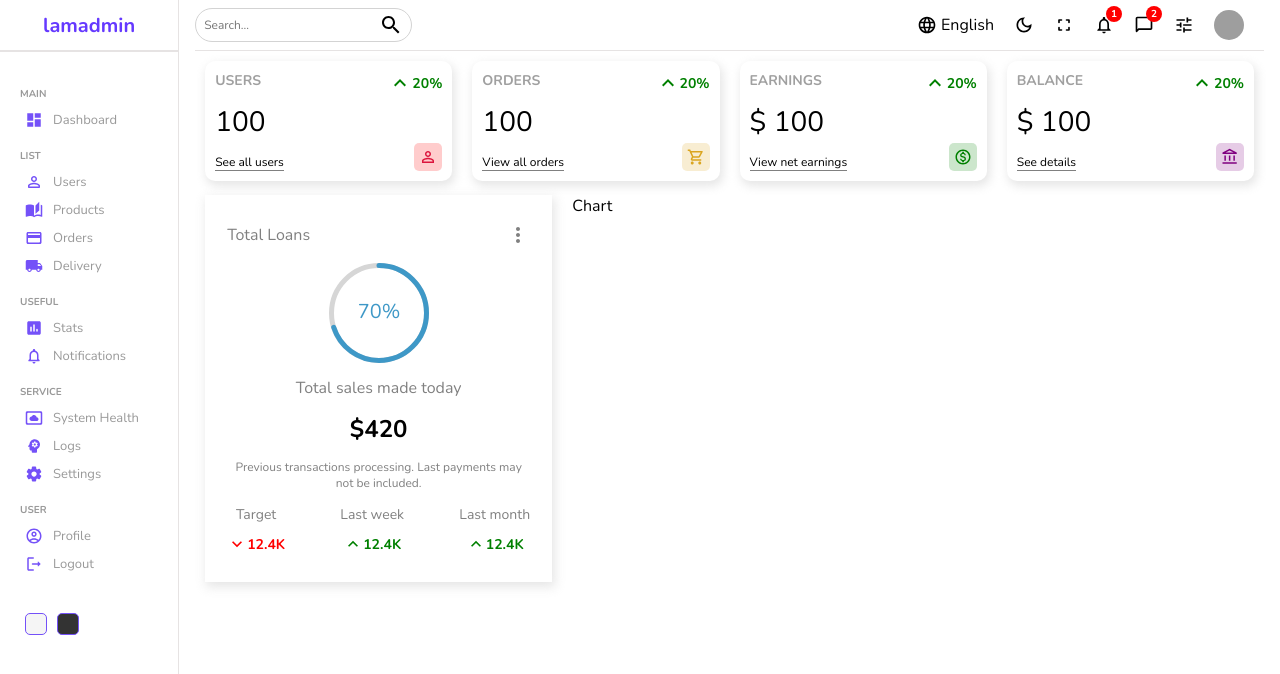
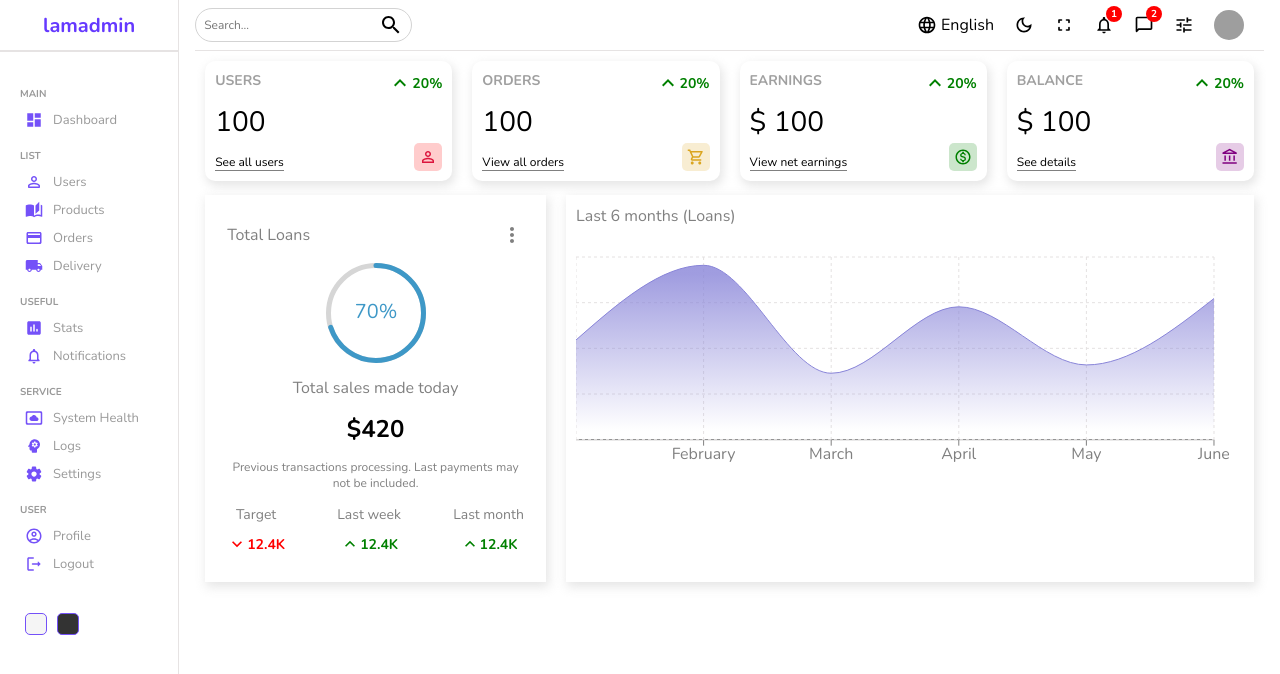
Before and after one commit to Havold/library-manager-web, a React (Create React App) app: page / in a window 1280 px wide. Shown: the top 674 px of the page. Built offline with nearby package versions, Linux system fonts and the light colour scheme; grey boxes are pictures that could not be loaded.

Commit message:
Create UI Chart.

```diff
--- a/package.json
+++ b/package.json
@@ -15,6 +15,7 @@
     "react-dom": "^18.3.1",
     "react-router-dom": "^6.26.1",
     "react-scripts": "5.0.1",
+    "recharts": "^2.12.7",
     "sass": "^1.77.8",
     "web-vitals": "^2.1.4"
   },
--- a/src/components/Chart/chart.scss
+++ b/src/components/Chart/chart.scss
@@ -1,3 +1,15 @@
 .chart {
     flex: 9;
+    padding: 10px;
+    color: gray;
+    -webkit-box-shadow: 2px 4px 10px 1px rgba(0, 0, 0, 0.47);
+    box-shadow: 2px 4px 10px 1px rgba(201, 201, 201, 0.47);
+
+    .title {
+        margin-bottom: 20px;
+    }
+
+    .chartGrid {
+        stroke: rgb(228, 225, 225);
+    }
 }
--- a/src/components/Chart/index.jsx
+++ b/src/components/Chart/index.jsx
@@ -1,7 +1,40 @@
 import './chart.scss';
+import { AreaChart, Area, XAxis, YAxis, CartesianGrid, Tooltip, ResponsiveContainer } from 'recharts';
+
+const data = [
+    { name: 'January', Total: 1200 },
+    { name: 'February', Total: 2100 },
+    { name: 'March', Total: 800 },
+    { name: 'April', Total: 1600 },
+    { name: 'May', Total: 900 },
+    { name: 'June', Total: 1700 },
+];
 
 function Chart() {
-    return <div className="chart">Chart</div>;
+    return (
+        <div className="chart">
+            <div className="title">Last 6 months (Loans)</div>
+            <ResponsiveContainer width="100%" aspect={3 / 1}>
+                <AreaChart width={730} height={250} data={data} margin={{ top: 10, right: 30, left: 0, bottom: 0 }}>
+                    <defs>
+                        <linearGradient id="colorUv" x1="0" y1="0" x2="0" y2="1">
+                            <stop offset="5%" stopColor="#8884d8" stopOpacity={0.8} />
+                            <stop offset="95%" stopColor="#8884d8" stopOpacity={0} />
+                        </linearGradient>
+                        <linearGradient id="colorPv" x1="0" y1="0" x2="0" y2="1">
+                            <stop offset="5%" stopColor="#82ca9d" stopOpacity={0.8} />
+                            <stop offset="95%" stopColor="#82ca9d" stopOpacity={0} />
+                        </linearGradient>
+                    </defs>
+                    <XAxis dataKey="name" stroke="gray" />
+                    {/* <YAxis /> */}
+                    <CartesianGrid strokeDasharray="3 3" className="chartGrid" />
+                    <Tooltip />
+                    <Area type="monotone" dataKey="Total" stroke="#8884d8" fillOpacity={1} fill="url(#colorUv)" />
+                </AreaChart>
+            </ResponsiveContainer>
+        </div>
+    );
 }
 
 export default Chart;
```
Also changed, not shown: 2 other files (tests, documents, lock files or other folders).
